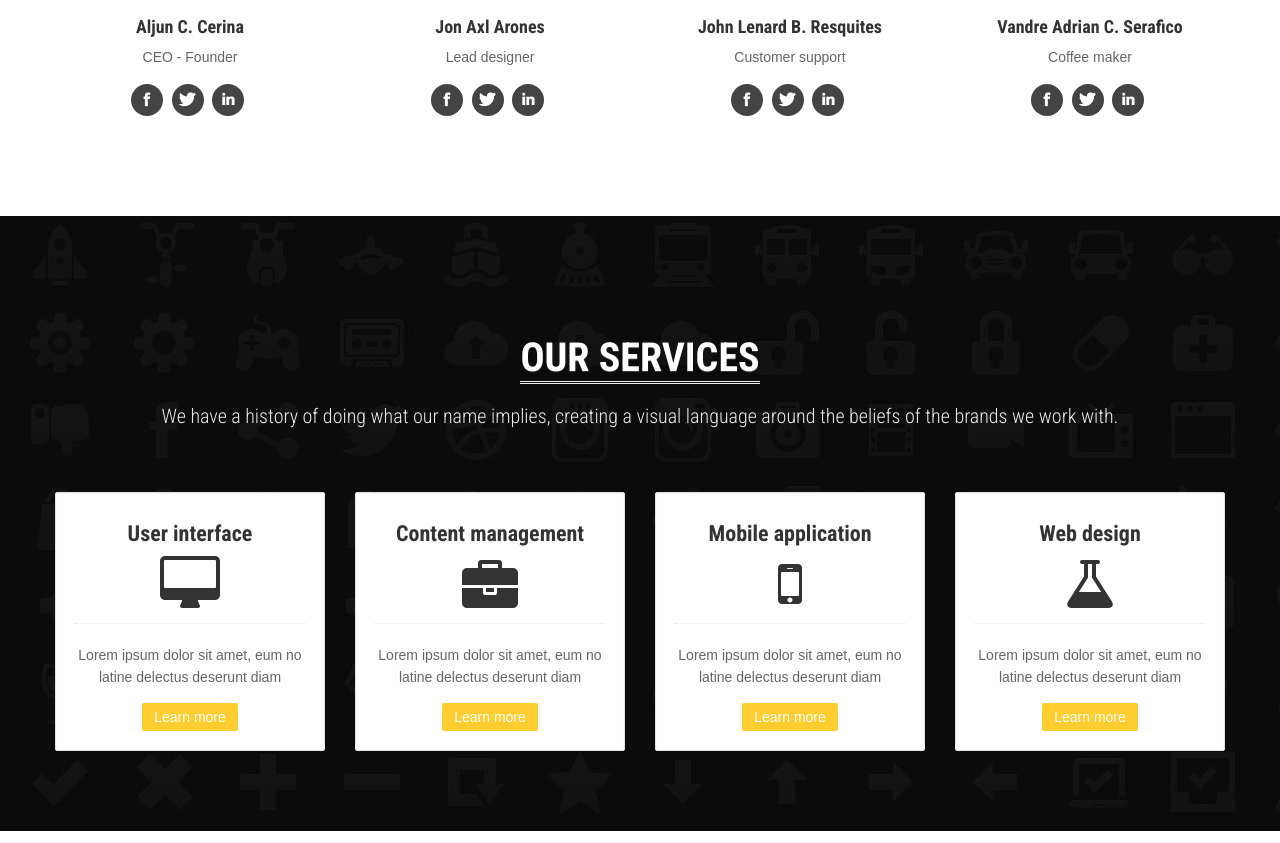
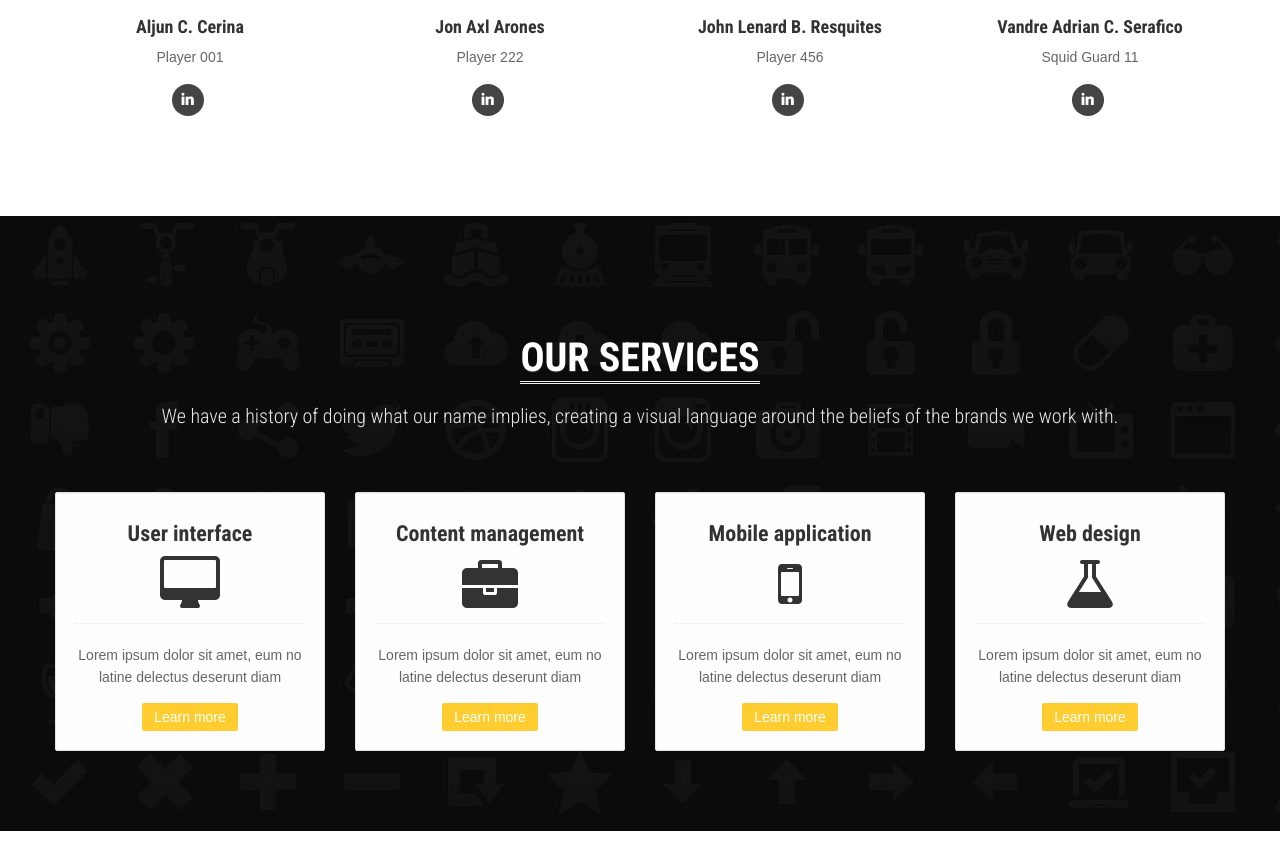
Before and after one commit to kar1man/proj_seat_v1.0, a plain HTML site: page index.html in a window 1280 px wide. Shown: the part 1140-1983 px from the top of the page. Drawn offline with Linux system fonts and the light colour scheme.

Commit message:
added text

```diff
--- a/index.html
+++ b/index.html
@@ -98,12 +98,10 @@
           <div class="roles">
             <h5><strong>Aljun C. Cerina</strong></h5>
             <p>
-              CEO - Founder
+              Player 001
             </p>
             <ul class="social-profile">
-              <li><a href="#"><i class="icon-facebook icon-32 icon-circled"></i></a></li>
-              <li><a href="#"><i class="icon-twitter icon-32 icon-circled"></i></a></li>
-              <li><a href="#"><i class="icon-linkedin icon-32 icon-circled"></i></a></li>
+              <li><a href="https://www.linkedin.com/in/aljuncerina/"><i class="icon-linkedin icon-32 icon-circled"></i></a></li>
             </ul>
           </div>
         </div>
@@ -112,12 +110,10 @@
           <div class="roles">
             <h5><strong>Jon Axl Arones</strong></h5>
             <p>
-              Lead designer
+              Player 222
             </p>
             <ul class="social-profile">
-              <li><a href="#"><i class="icon-facebook icon-32 icon-circled"></i></a></li>
-              <li><a href="#"><i class="icon-twitter icon-32 icon-circled"></i></a></li>
-              <li><a href="#"><i class="icon-linkedin icon-32 icon-circled"></i></a></li>
+              <li><a href="https://www.linkedin.com/in/jon-axl-arones-a8405328a/"><i class="icon-linkedin icon-32 icon-circled"></i></a></li>
             </ul>
           </div>
         </div>
@@ -126,12 +122,10 @@
           <div class="roles">
             <h5><strong>John Lenard B. Resquites</strong></h5>
             <p>
-              Customer support
+              Player 456
             </p>
             <ul class="social-profile">
-              <li><a href="#"><i class="icon-facebook icon-32 icon-circled"></i></a></li>
-              <li><a href="#"><i class="icon-twitter icon-32 icon-circled"></i></a></li>
-              <li><a href="#"><i class="icon-linkedin icon-32 icon-circled"></i></a></li>
+              <li><a href="https://www.linkedin.com/in/john-lenard-resquites-610867288/"><i class="icon-linkedin icon-32 icon-circled"></i></a></li>
             </ul>
           </div>
         </div>
@@ -140,12 +134,10 @@
           <div class="roles">
             <h5><strong>Vandre Adrian C. Serafico</strong></h5>
             <p>
-              Coffee maker
+              Squid Guard 11
             </p>
             <ul class="social-profile">
-              <li><a href="#"><i class="icon-facebook icon-32 icon-circled"></i></a></li>
-              <li><a href="#"><i class="icon-twitter icon-32 icon-circled"></i></a></li>
-              <li><a href="#"><i class="icon-linkedin icon-32 icon-circled"></i></a></li>
+              <li><a href="https://www.linkedin.com/in/vandre-adrian-serafico-1b461b28a/"><i class="icon-linkedin icon-32 icon-circled"></i></a></li>
             </ul>
           </div>
         </div>
```
